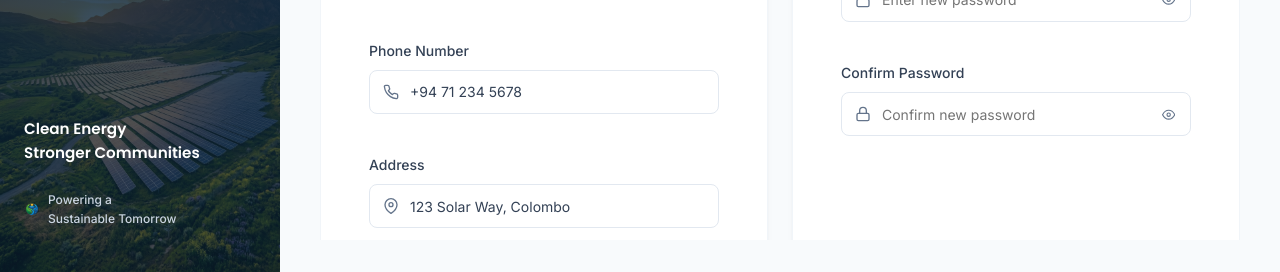
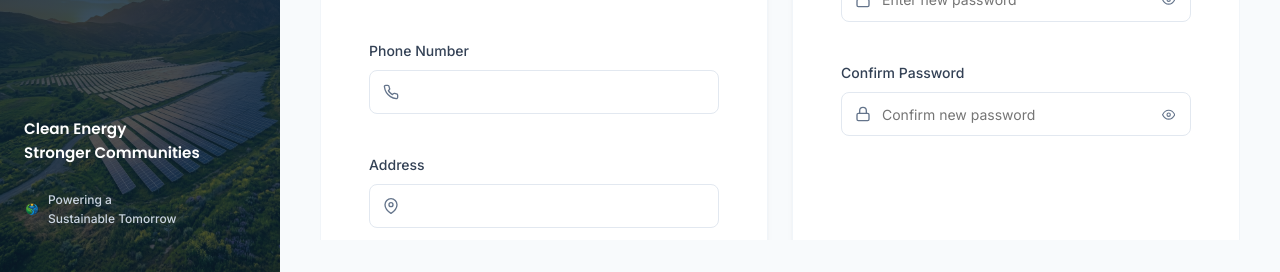
Before and after one commit to IsaraSE/SmartSolarMicrogrid-SE4040, a React (Vite) app in the folder web/SmartSolarMicrogrid.Web/: page /settings in a window 1280 px wide. Shown: the part 528-800 px from the top of the page. Built offline with nearby package versions, Linux system fonts and the light colour scheme; no server answers; sample sign-in values are in the browser's storage.

Commit message:
fix(settings): fetch real profile data from backend instead of hardcoded values

```diff
--- a/web/SmartSolarMicrogrid.Web/src/pages/Settings/Settings.jsx
+++ b/web/SmartSolarMicrogrid.Web/src/pages/Settings/Settings.jsx
@@ -27,18 +27,41 @@ const Settings = () => {
   const [initialProfileData, setInitialProfileData] = useState(null);
 
   useEffect(() => {
+    const fetchProfile = async () => {
+      try {
+        const response = await authService.getProfile();
+        if (response.success && response.data) {
+          const userDto = response.data;
+          const data = {
+            fullName: userDto.fullName || '',
+            email: userDto.email || '',
+            phone: userDto.phone || '',
+            role: userDto.role === 1 || userDto.role === 'GRID_OPERATOR' ? 'GRID_OPERATOR' : 'BackOffice',
+            address: userDto.address || '',
+            status: userDto.accountStatus === 0 || userDto.accountStatus === 'ACTIVE' ? 'ACTIVE' : 'INACTIVE'
+          };
+          setProfileData(data);
+          setInitialProfileData(data);
+        }
+      } catch (error) {
+        console.error("Failed to fetch profile:", error);
+        // Fallback to local storage user
         if (user) {
           const data = {
             fullName: user.fullName || '',
-        email: user.email || 'tharindu@smartsolar.com',
-        phone: '+94 71 234 5678',
-        role: user.role || 'BackOffice',
-        address: '123 Solar Way, Colombo',
+            email: user.email || '',
+            phone: '',
+            role: user.role || '',
+            address: '',
             status: 'ACTIVE'
           };
           setProfileData(data);
           setInitialProfileData(data);
         }
+      }
+    };
+
+    fetchProfile();
   }, [user]);
 
   const [securityData, setSecurityData] = useState({
--- a/web/SmartSolarMicrogrid.Web/src/services/authService.js
+++ b/web/SmartSolarMicrogrid.Web/src/services/authService.js
@@ -12,6 +12,11 @@ import api from './api';
 export const authService = {
   login: async (email, password) => {
     const response = await api.post('/auth/login', { email, password });
+    return response.data;
+  },
+
+  getProfile: async () => {
+    const response = await api.get('/auth/profile');
     return response.data;
   },
 
```
Lines whose indentation alone changed are shown as unchanged.
